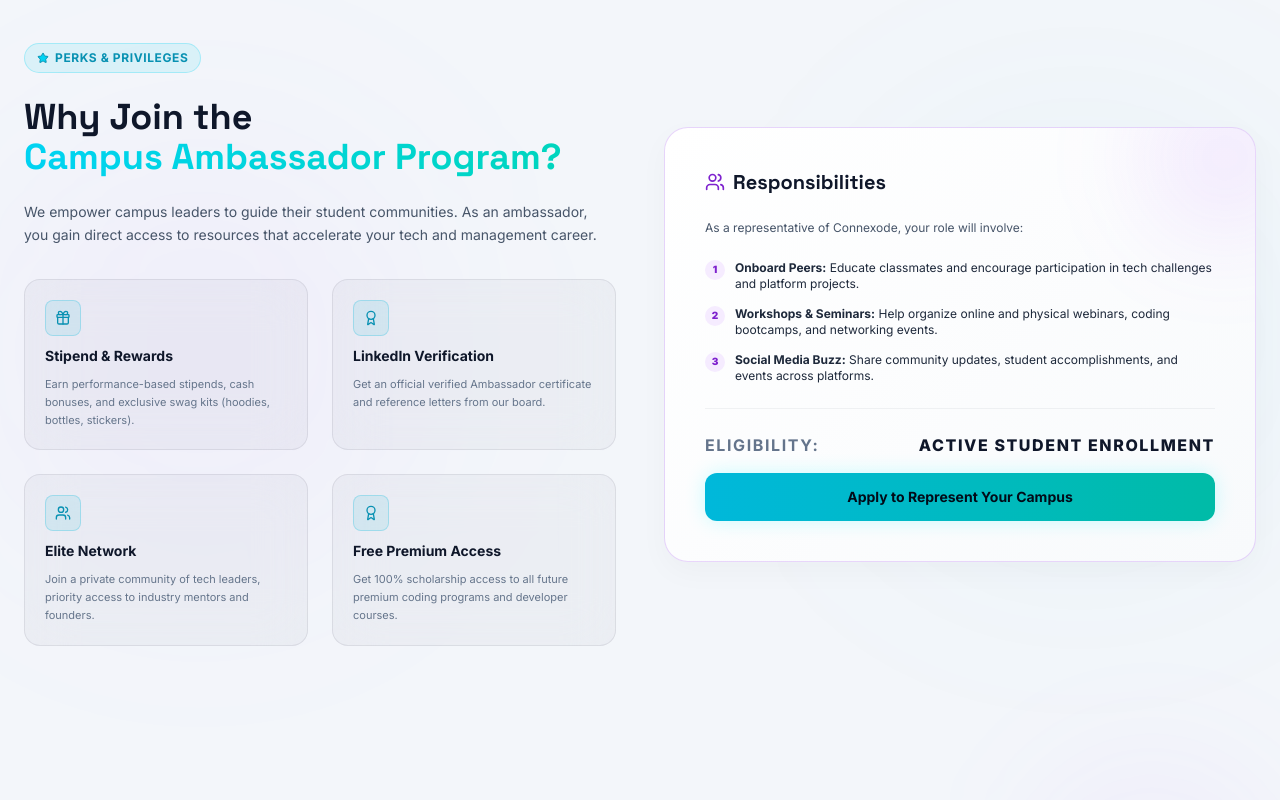
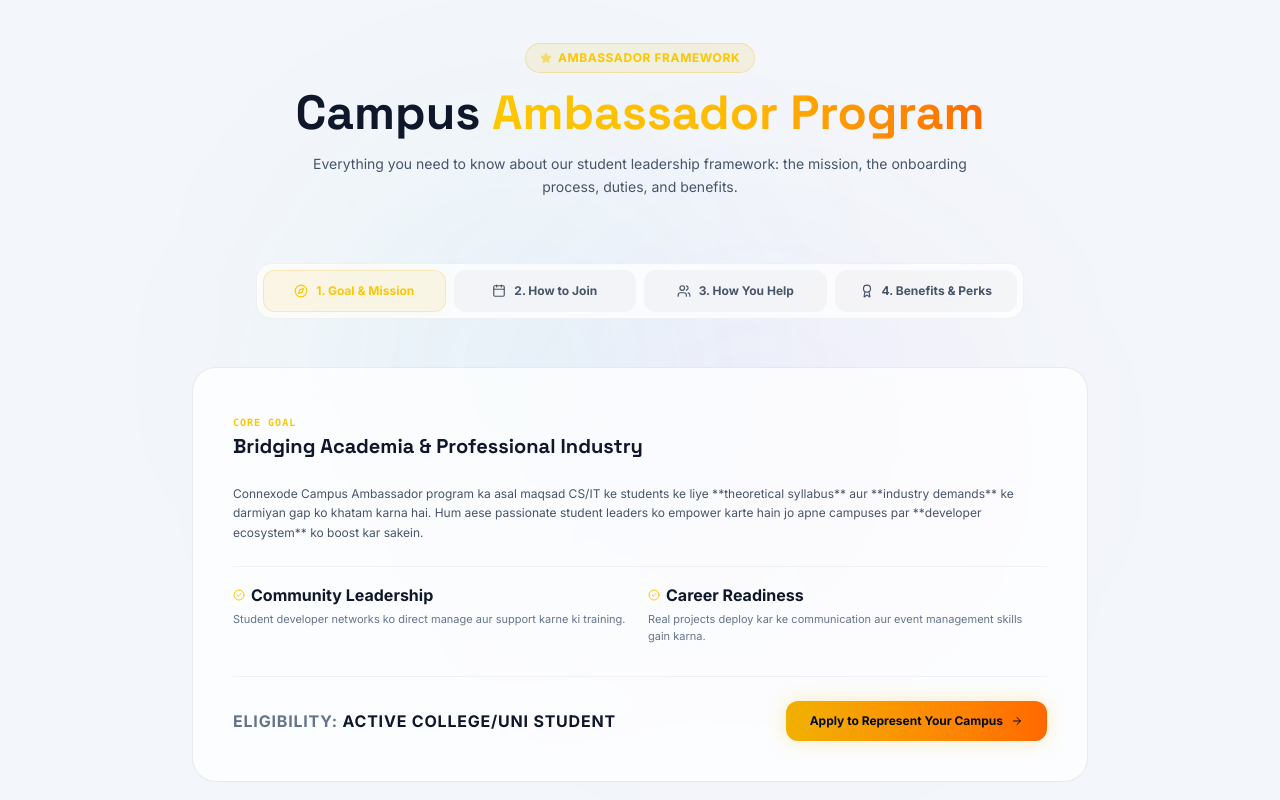
Before and after one commit to Ahmedkhn143/Connexode, a Next.js app: page / in a window 1280 px wide. Shown: the part 8280-9080 px from the top of the page. Built offline with nearby package versions, Linux system fonts and the light colour scheme.

Commit message:
feat(landing): refactor ambassador perks section with detailed interactive goals, roles, and onboarding steps

```diff
--- a/components/landing/AmbassadorBenefitsSection.tsx
+++ b/components/landing/AmbassadorBenefitsSection.tsx
@@ -1,127 +1,253 @@
 "use client";
 
-import { useRef } from "react";
-import { motion, useInView } from "framer-motion";
-import { Star, Gift, Users, Award, ShieldAlert, Award as BadgeIcon } from "lucide-react";
+import { useState, useRef } from "react";
+import { motion, AnimatePresence, useInView } from "framer-motion";
+import {
+  Star,
+  Gift,
+  Users,
+  Award,
+  ShieldCheck,
+  Compass,
+  CheckCircle2,
+  Calendar,
+  BookOpen,
+  ArrowRight
+} from "lucide-react";
 import Link from "next/link";
 
-export default function AmbassadorBenefitsSection() {
-  const ref = useRef<HTMLElement>(null);
-  const inView = useInView(ref, { once: true, margin: "-60px" });
+interface BenefitItem {
+  title: string;
+  desc: string;
+  icon: any;
+}
 
-  const benefits = [
+const BENEFIT_LIST: BenefitItem[] = [
   {
-      icon: Gift,
-      title: "Stipend & Rewards",
-      desc: "Earn performance-based stipends, cash bonuses, and exclusive swag kits (hoodies, bottles, stickers).",
+    title: "Financial Stipend",
+    desc: "Earn a monthly base stipend alongside milestone bonuses for every active peer onboarding.",
+    icon: Gift
   },
   {
-      icon: BadgeIcon,
-      title: "LinkedIn Verification",
-      desc: "Get an official verified Ambassador certificate and reference letters from our board.",
+    title: "Verified Credentials",
+    desc: "Get an official verified Ambassador certificate and reference letters from our advisory board.",
+    icon: Award
   },
   {
-      icon: Users,
-      title: "Elite Network",
-      desc: "Join a private community of tech leaders, priority access to industry mentors and founders.",
+    title: "100% Free Course Access",
+    desc: "Get total scholarship access to all future premium software engineering and AI tracks.",
+    icon: BookOpen
   },
   {
-      icon: Award,
-      title: "Free Premium Access",
-      desc: "Get 100% scholarship access to all future premium coding programs and developer courses.",
+    title: "Founder & Mentor Network",
+    desc: "Gain priority access to private founder roundtables, resume reviews, and career counseling.",
+    icon: Users
   }
 ];
 
+export default function AmbassadorBenefitsSection() {
+  const [activeTab, setActiveTab] = useState<"vision" | "onboarding" | "roles" | "benefits">("vision");
+  const ref = useRef<HTMLElement>(null);
+  const inView = useInView(ref, { once: true, margin: "-80px" });
+
   return (
-    <section ref={ref} className="relative px-6 py-28 bg-[#020B18] overflow-hidden border-t border-white/5">
-      {/* Glow backgrounds */}
+    <section ref={ref} id="ambassador-perks" className="relative px-6 py-28 bg-[#020B18] overflow-hidden border-t border-white/5">
+      {/* Background radial ambiance */}
       <div className="pointer-events-none absolute inset-0">
-        <div className="absolute top-1/4 right-0 h-[400px] w-[400px] bg-cyan-500/5 rounded-full blur-[120px]" />
-        <div className="absolute bottom-1/4 left-0 h-[400px] w-[400px] bg-purple-500/5 rounded-full blur-[120px]" />
+        <div className="absolute top-1/4 left-1/4 h-[400px] w-[400px] bg-cyan-500/5 rounded-full blur-[120px]" />
+        <div className="absolute bottom-1/4 right-1/4 h-[400px] w-[400px] bg-purple-500/5 rounded-full blur-[120px]" />
       </div>
 
-      <div className="relative mx-auto max-w-7xl">
-        <div className="grid gap-12 lg:grid-cols-2 items-center">
-          {/* Left - Benefits Grid */}
-          <div className="space-y-6">
-            <div className="inline-flex items-center gap-1.5 rounded-full border border-cyan-400/25 bg-cyan-400/10 px-3 py-1.5 text-xs font-bold text-cyan-400 uppercase tracking-wider">
-              <Star size={12} className="fill-cyan-400" /> Perks & Privileges
+      <div className="relative mx-auto max-w-6xl">
+        {/* Heading */}
+        <div className="text-center space-y-4 mb-16">
+          <div className="inline-flex items-center gap-1.5 rounded-full border border-yellow-500/25 bg-yellow-500/10 px-3.5 py-1.5 text-xs font-bold text-yellow-400 uppercase tracking-wider">
+            <Star size={12} className="fill-yellow-400 animate-pulse" /> Ambassador Framework
           </div>
-            <h2 className="font-display text-3xl font-black text-white sm:text-4xl">
-              Why Join the <br />
-              <span className="bg-gradient-to-r from-cyan-400 to-teal-400 bg-clip-text text-transparent">Campus Ambassador Program?</span>
+          <h2 className="font-display text-3xl font-black text-white sm:text-4xl md:text-5xl">
+            Campus <span className="bg-gradient-to-r from-yellow-400 via-amber-400 to-orange-500 bg-clip-text text-transparent">Ambassador Program</span>
           </h2>
-            <p className="text-sm text-slate-400 leading-relaxed max-w-xl">
-              We empower campus leaders to guide their student communities. As an ambassador, you gain direct access to resources that accelerate your tech and management career.
+          <p className="text-slate-400 text-sm max-w-2xl mx-auto leading-relaxed">
+            Everything you need to know about our student leadership framework: the mission, the onboarding process, duties, and benefits.
           </p>
+        </div>
 
-            <div className="grid gap-6 sm:grid-cols-2 mt-8">
-              {benefits.map((b, i) => {
-                const Icon = b.icon;
+        {/* Interactive Tab Selector */}
+        <div className="flex flex-wrap justify-center gap-2 max-w-3xl mx-auto mb-12 p-1.5 rounded-2xl border border-white/5 bg-[#020B18]/60 backdrop-blur-xl">
+          {[
+            { id: "vision", label: "1. Goal & Mission", icon: Compass },
+            { id: "onboarding", label: "2. How to Join", icon: Calendar },
+            { id: "roles", label: "3. How You Help", icon: Users },
+            { id: "benefits", label: "4. Benefits & Perks", icon: Award }
+          ].map((tab) => {
+            const Icon = tab.icon;
+            const isActive = activeTab === tab.id;
             return (
-                  <motion.div
-                    key={b.title}
-                    initial={{ opacity: 0, scale: 0.95 }}
-                    animate={inView ? { opacity: 1, scale: 1 } : {}}
-                    transition={{ duration: 0.4, delay: i * 0.1 }}
-                    className="p-5 rounded-2xl border border-white/8 bg-white/4 backdrop-blur-xl space-y-2.5"
+              <button
+                key={tab.id}
+                type="button"
+                onClick={() => setActiveTab(tab.id as any)}
+                className={`flex-1 min-w-[150px] flex items-center justify-center gap-2 py-3 rounded-xl text-xs font-bold transition-all border cursor-pointer ${
+                  isActive
+                    ? "bg-yellow-500/10 border-yellow-500/20 text-yellow-400 shadow-[0_0_15px_rgba(234,179,8,0.06)]"
+                    : "bg-white/4 border-transparent text-slate-400 hover:text-white hover:bg-white/6"
+                }`}
               >
-                    <div className="h-9 w-9 rounded-lg bg-cyan-500/10 border border-cyan-500/25 flex items-center justify-center text-cyan-400">
-                      <Icon size={16} />
-                    </div>
-                    <h3 className="font-bold text-white text-sm">{b.title}</h3>
-                    <p className="text-[11px] text-slate-500 leading-relaxed">{b.desc}</p>
-                  </motion.div>
+                <Icon size={14} />
+                {tab.label}
+              </button>
             );
           })}
         </div>
+
+        {/* Dynamic Content Display Panel */}
+        <div className="max-w-4xl mx-auto rounded-3xl border border-white/8 bg-[#080f1e]/40 backdrop-blur-md p-8 lg:p-10 min-h-[340px] flex flex-col justify-between relative overflow-hidden">
+          <AnimatePresence mode="wait">
+            {activeTab === "vision" && (
+              <motion.div
+                key="vision"
+                initial={{ opacity: 0, y: 15 }}
+                animate={{ opacity: 1, y: 0 }}
+                exit={{ opacity: 0, y: -15 }}
+                transition={{ duration: 0.25 }}
+                className="space-y-6"
+              >
+                <div className="space-y-2">
+                  <span className="text-[10px] font-mono font-bold tracking-widest text-yellow-400 uppercase">Core Goal</span>
+                  <h3 className="font-display text-xl font-bold text-white">Bridging Academia & Professional Industry</h3>
                 </div>
-
-          {/* Right - Program Responsibilities & Action Card */}
-          <motion.div
-            initial={{ opacity: 0, x: 30 }}
-            animate={inView ? { opacity: 1, x: 0 } : {}}
-            transition={{ duration: 0.6 }}
-            className="rounded-3xl border border-purple-500/15 bg-gradient-to-br from-[#080f1e]/80 to-[#020B18] p-8 lg:p-10 relative overflow-hidden"
-          >
-            <div className="absolute top-[-50px] right-[-50px] h-40 w-40 rounded-full bg-purple-500/10 blur-[50px]" />
-            <div className="space-y-6">
-              <h3 className="font-display text-xl font-bold text-white flex items-center gap-2">
-                <Users size={20} className="text-purple-400" />
-                Responsibilities
-              </h3>
-              <p className="text-xs text-slate-400">As a representative of Connexode, your role will involve:</p>
-
-              <ul className="space-y-3.5 text-xs text-slate-300">
-                <li className="flex items-start gap-2.5">
-                  <span className="flex h-5 w-5 shrink-0 items-center justify-center rounded-full bg-purple-500/10 text-[10px] font-black text-purple-400">1</span>
-                  <span><strong>Onboard Peers:</strong> Educate classmates and encourage participation in tech challenges and platform projects.</span>
-                </li>
-                <li className="flex items-start gap-2.5">
-                  <span className="flex h-5 w-5 shrink-0 items-center justify-center rounded-full bg-purple-500/10 text-[10px] font-black text-purple-400">2</span>
-                  <span><strong>Workshops & Seminars:</strong> Help organize online and physical webinars, coding bootcamps, and networking events.</span>
-                </li>
-                <li className="flex items-start gap-2.5">
-                  <span className="flex h-5 w-5 shrink-0 items-center justify-center rounded-full bg-purple-500/10 text-[10px] font-black text-purple-400">3</span>
-                  <span><strong>Social Media Buzz:</strong> Share community updates, student accomplishments, and events across platforms.</span>
-                </li>
-              </ul>
-
-              <div className="pt-6 border-t border-white/5 space-y-4">
-                <div className="flex justify-between items-baseline text-2xs uppercase tracking-widest text-slate-500 font-bold">
-                  <span>Eligibility:</span>
-                  <span className="text-white font-extrabold">Active Student Enrollment</span>
+                <p className="text-xs text-slate-400 leading-relaxed">
+                  Connexode Campus Ambassador program ka asal maqsad CS/IT ke students ke liye **theoretical syllabus** aur **industry demands** ke darmiyan gap ko khatam karna hai.
+                  Hum aese passionate student leaders ko empower karte hain jo apne campuses par **developer ecosystem** ko boost kar sakein.
+                </p>
+                <div className="grid sm:grid-cols-2 gap-4 pt-4 border-t border-white/5">
+                  <div className="space-y-1">
+                    <span className="text-2xs font-bold text-white flex items-center gap-1.5">
+                      <CheckCircle2 size={12} className="text-yellow-400" /> Community Leadership
+                    </span>
+                    <p className="text-[11px] text-slate-500">Student developer networks ko direct manage aur support karne ki training.</p>
                   </div>
-
-                <Link
-                  href="/ambassador"
-                  className="w-full flex items-center justify-center gap-2 rounded-xl bg-gradient-to-r from-cyan-500 to-teal-500 py-3.5 text-sm font-bold text-[#020B18] shadow-[0_0_20px_rgba(0,245,255,0.2)] hover:shadow-[0_0_30px_rgba(0,245,255,0.4)] transition-all hover:scale-[1.01]"
-                >
-                  Apply to Represent Your Campus
-                </Link>
+                  <div className="space-y-1">
+                    <span className="text-2xs font-bold text-white flex items-center gap-1.5">
+                      <CheckCircle2 size={12} className="text-yellow-400" /> Career Readiness
+                    </span>
+                    <p className="text-[11px] text-slate-500">Real projects deploy kar ke communication aur event management skills gain karna.</p>
                   </div>
                 </div>
               </motion.div>
+            )}
+
+            {activeTab === "onboarding" && (
+              <motion.div
+                key="onboarding"
+                initial={{ opacity: 0, y: 15 }}
+                animate={{ opacity: 1, y: 0 }}
+                exit={{ opacity: 0, y: -15 }}
+                transition={{ duration: 0.25 }}
+                className="space-y-6"
+              >
+                <div className="space-y-2">
+                  <span className="text-[10px] font-mono font-bold tracking-widest text-yellow-400 uppercase">Onboarding Roadmap</span>
+                  <h3 className="font-display text-xl font-bold text-white">How to Join (Step-by-Step)</h3>
+                </div>
+
+                <div className="grid gap-4 sm:grid-cols-4">
+                  {[
+                    { step: "01", title: "Submit Form", desc: "Apne university details aur linkdin profile apply karein." },
+                    { step: "02", title: "Interview", desc: "Choti online assessment aur discussion verification." },
+                    { step: "03", title: "Training", desc: "Platform features, event structure aur metrics ka introduction." },
+                    { step: "04", title: "Launch", desc: "Officially onboard ho kar events start karein." }
+                  ].map((s) => (
+                    <div key={s.step} className="p-4 rounded-xl border border-white/5 bg-[#030914]/40 space-y-2">
+                      <span className="text-xs font-mono font-bold text-yellow-400 bg-yellow-500/10 px-2 py-0.5 rounded">{s.step}</span>
+                      <h4 className="text-2xs font-bold text-white pt-1">{s.title}</h4>
+                      <p className="text-[10px] text-slate-500 leading-relaxed">{s.desc}</p>
+                    </div>
+                  ))}
+                </div>
+              </motion.div>
+            )}
+
+            {activeTab === "roles" && (
+              <motion.div
+                key="roles"
+                initial={{ opacity: 0, y: 15 }}
+                animate={{ opacity: 1, y: 0 }}
+                exit={{ opacity: 0, y: -15 }}
+                transition={{ duration: 0.25 }}
+                className="space-y-6"
+              >
+                <div className="space-y-2">
+                  <span className="text-[10px] font-mono font-bold tracking-widest text-yellow-400 uppercase">Responsibilities</span>
+                  <h3 className="font-display text-xl font-bold text-white">How You Can Help Your Campus</h3>
+                </div>
+                <p className="text-xs text-slate-400 leading-relaxed">
+                  Ambassadors apne campus me as a point-of-contact act karte hain aur students ko developer program ke bare me guide karte hain.
+                </p>
+
+                <div className="grid gap-3 sm:grid-cols-3">
+                  {[
+                    { title: "Onboard Classmates", desc: "Students ko free tech tracks aur regular coding challenges join karwane me help karna." },
+                    { title: "Host Workshops", desc: "Online webinars ya physical workshops manage karna with official mentorship support." },
+                    { title: "Share Community Buzz", desc: "LinkedIn, WhatsApp aur circles me updates ko distribute kar ke network grow karna." }
+                  ].map((role) => (
+                    <div key={role.title} className="p-4 rounded-xl border border-white/5 bg-[#030914]/50">
+                      <h4 className="text-2xs font-bold text-white mb-1.5 flex items-center gap-1.5">
+                        <CheckCircle2 size={12} className="text-emerald-400" /> {role.title}
+                      </h4>
+                      <p className="text-[10px] text-slate-500 leading-relaxed">{role.desc}</p>
+                    </div>
+                  ))}
+                </div>
+              </motion.div>
+            )}
+
+            {activeTab === "benefits" && (
+              <motion.div
+                key="benefits"
+                initial={{ opacity: 0, y: 15 }}
+                animate={{ opacity: 1, y: 0 }}
+                exit={{ opacity: 0, y: -15 }}
+                transition={{ duration: 0.25 }}
+                className="space-y-6"
+              >
+                <div className="space-y-2">
+                  <span className="text-[10px] font-mono font-bold tracking-widest text-yellow-400 uppercase">Incentives</span>
+                  <h3 className="font-display text-xl font-bold text-white">Exclusive Benefits & Rewards</h3>
+                </div>
+
+                <div className="grid gap-4 sm:grid-cols-2">
+                  {BENEFIT_LIST.map((b) => {
+                    const BIcon = b.icon;
+                    return (
+                      <div key={b.title} className="flex gap-3 items-start p-4 rounded-xl border border-white/5 bg-[#030914]/40">
+                        <div className="p-2 rounded-lg bg-yellow-500/10 text-yellow-400 shrink-0">
+                          <BIcon size={14} />
+                        </div>
+                        <div>
+                          <h4 className="text-xs font-bold text-white">{b.title}</h4>
+                          <p className="text-[10px] text-slate-500 leading-relaxed mt-0.5">{b.desc}</p>
+                        </div>
+                      </div>
+                    );
+                  })}
+                </div>
+              </motion.div>
+            )}
+          </AnimatePresence>
+
+          {/* Action Links */}
+          <div className="pt-6 border-t border-white/5 mt-8 flex flex-col sm:flex-row justify-between items-center gap-4">
+            <div className="text-2xs text-slate-500 font-bold uppercase tracking-wider">
+              Eligibility: <span className="text-white">Active College/Uni Student</span>
+            </div>
+            <Link
+              href="/ambassador"
+              className="inline-flex items-center gap-2 rounded-xl bg-gradient-to-r from-yellow-500 to-orange-500 px-6 py-3 text-xs font-bold text-[#020B18] shadow-[0_0_20px_rgba(234,179,8,0.25)] hover:shadow-[0_0_35px_rgba(234,179,8,0.4)] transition-all hover:scale-[1.02] cursor-pointer"
+            >
+              Apply to Represent Your Campus <ArrowRight size={12} />
+            </Link>
+          </div>
         </div>
       </div>
     </section>
```
Lines whose indentation alone changed are shown as unchanged.
